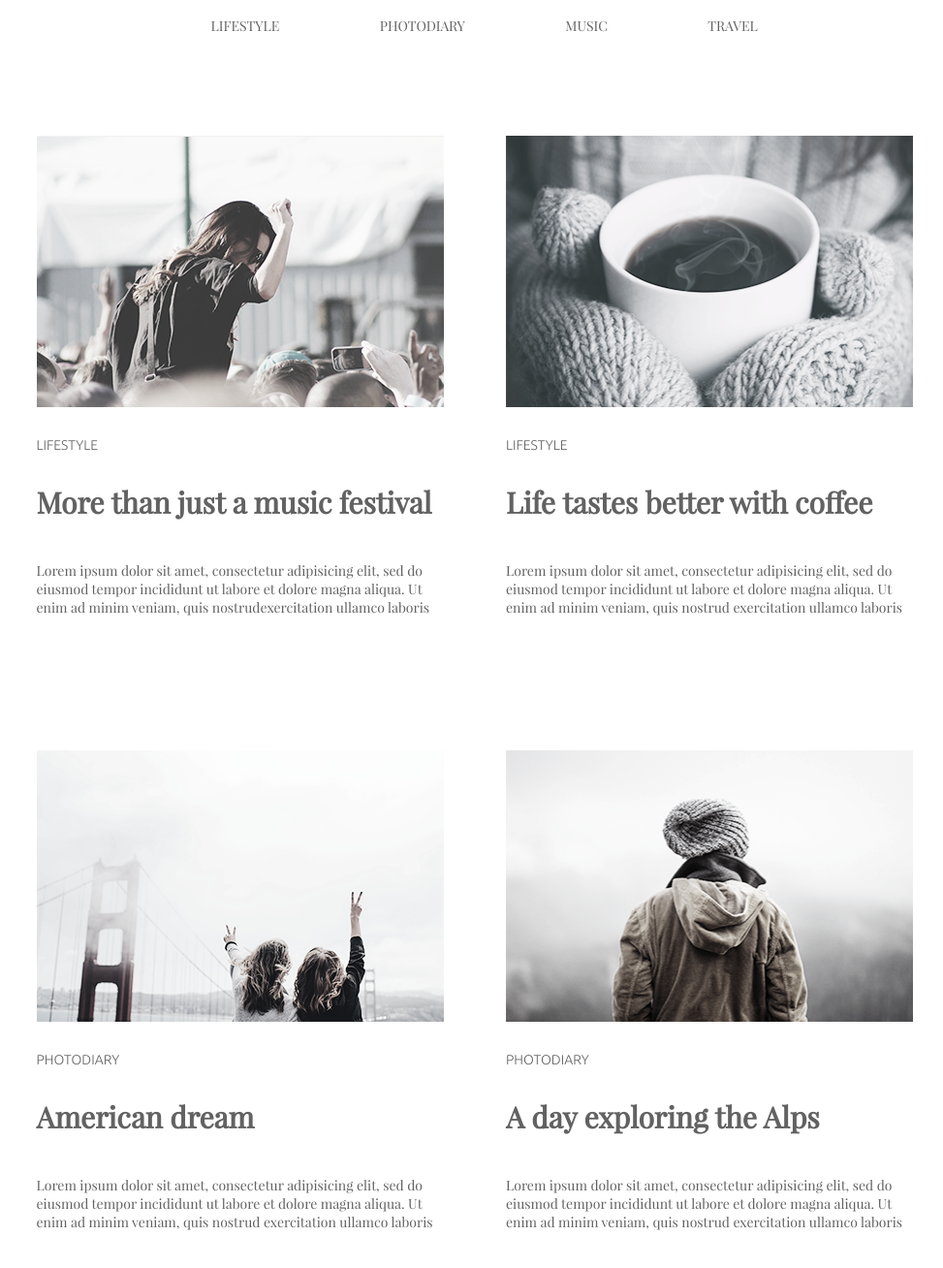
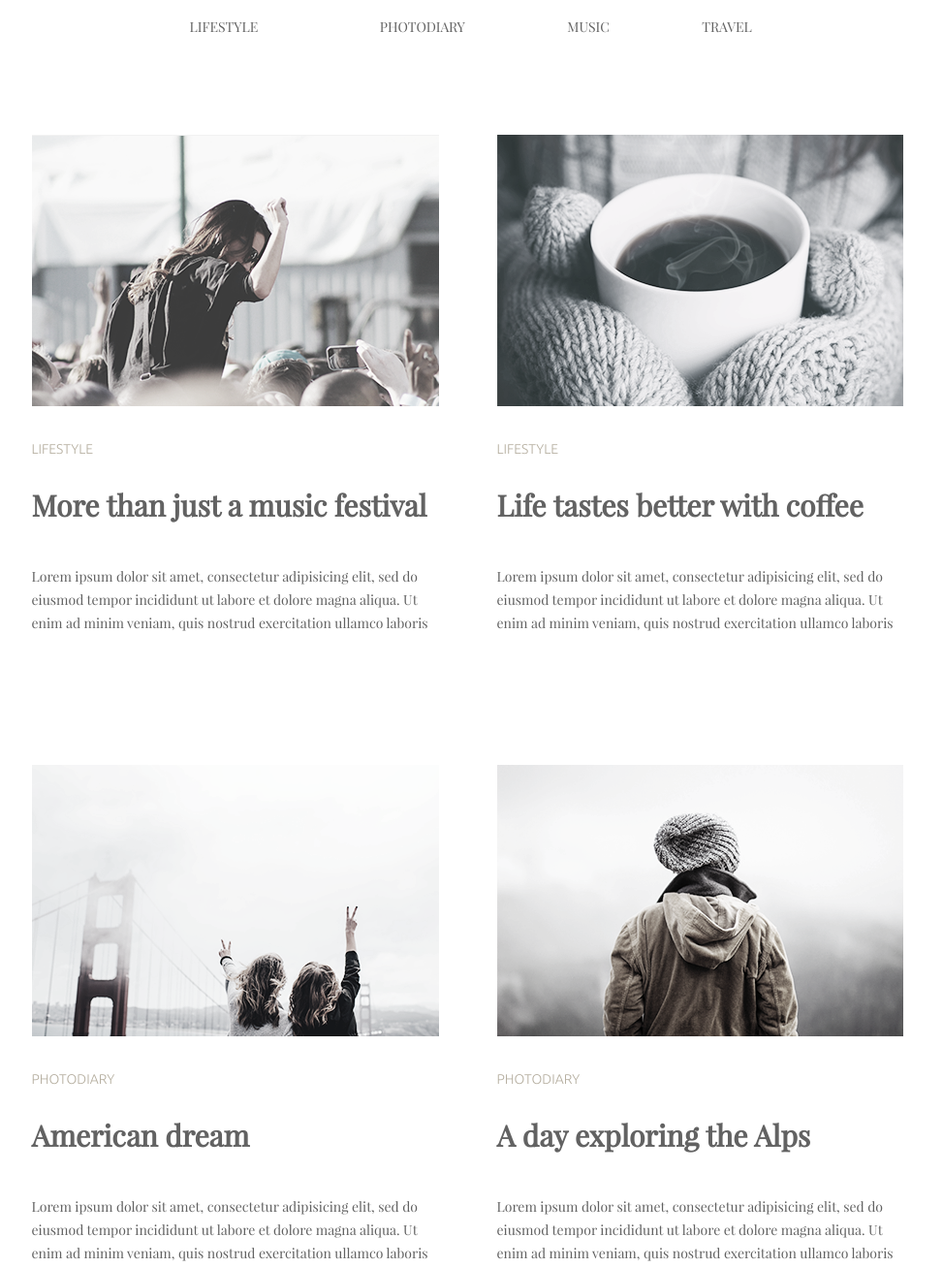
Before and after one commit to ZubanAlex/goit-fe-course, a plain HTML site: page html-css/modul-03/index.html in a window 1280 px wide. Shown: the part 60-1368 px from the top of the page at 97% size, without its empty margins (157-1130 px from the left). Drawn offline with Linux system fonts and the light colour scheme.

Commit message:
Update_rev-01

```diff
--- a/html-css/modul-03/css/style.css
+++ b/html-css/modul-03/css/style.css
@@ -10,96 +10,109 @@
     font-weight: lighter;
     font-style: normal;
 }
-*{
-    margin: 0;
-    padding: 0;
-}
-html{
-    margin-left: 10px;
-}
-body{
+body {
+    box-sizing: content-box;
+    width: 901px;
+    margin: 0 auto;
+    padding: 0px 10px;
     font-family: PlayfairDisplay;
     font-size: 14px;
-    width: 901px;
-    /* outline: 2px solid red; */
-    margin: 0 auto;
     color: #626262;
-    margin-bottom: 70px;
-}
-header{
-    margin-top: 77px;
-    margin-bottom: 104px;
 }
 
+header {
+    margin-top: 78px;
+}
 
-span{
+main {
+    margin-top: 102px;
+    margin-bottom: 56px;
+}
+
+span {
     display: block;
+    margin-top: 32px;
     font-family: UbuntuLight;
     text-transform: uppercase;
-    margin-top: 31px;
-    font-size: 14px;
+    color: #b4ad9e;
 }
+
 h2 {
-    margin-top: 31px;
+    margin-top: 30px;
     font-size: 30px;
 }
-p{
+
+p {
+    margin-top: 42px;
+    margin-bottom: 0px;
+    line-height: 24px;
+}
+
+section {
+    max-width: 420px;
+    display: block;
+    float: left;
+    margin-top: 134px;
+}
+
+button {
+    display: inline-block;
+    box-sizing: border-box;
+    width: 164px;
     height: 60px;
-    margin-top: 41px;
-}
-img{
-    display: block;
-    width: 420px;
-    height: 280px;
-}
-button{
-    display: block;
-    box-sizing: border-box;
-    /* outline: 2px solid red; */
-    margin: auto;
-    margin-top: 57px;
+    margin: 56px 358px;
     font-family: PlayfairDisplay;
+    color: #626262;
     font-size: 20px;
-    text-align: center;
-    width: 160px;
-    height: 60px;
+    border: 1px solid #626262;
     background-color: white;
-    border: 1px solid #626262;
-}
-ul.menu{
-    padding: 0;
-    list-style: none;
-}
-ul.menu li{
-    text-transform: uppercase;
-    display: inline-block;
 
 }
-ul.menu li a{
-    text-decoration: none;
-    font-size: 14px;
-    color: #626262;
-    padding-right: 100px;
+
+button:hover {
+    background-color: #18181827;
 }
-ul.menu li:first-child{
-    padding-left: 180px;
-}
-a.menu_nav:hover{
-    color: #03a9f4;
-}
-ul.row_1{
-    width: 921px;
+
+header nav ul {
     list-style: none;
     padding-left: 0;
 }
-ul.row_1 li {
+
+header nav ul li{
     display: inline-block;
-    max-width: 421px;
-    padding-bottom: 135px;
 }
-li.right_li{
-    padding-left: 60px;
+
+header nav ul li:first-child {
+    padding-left: 163px;
 }
-main ul li.last_row{
-    padding-bottom: 0;
+
+header nav ul li:nth-child(2) {
+    padding-left: 122px;
 }
+
+header nav ul li:nth-child(3) {
+    padding-left: 102px;
+}
+
+header nav ul li:nth-child(4) {
+    padding-left: 92px;
+}
+
+header nav ul li a {
+    text-decoration: none;
+    text-transform: uppercase;
+    color: #626262;
+}
+
+header nav ul li a:hover {
+    color: #03a9f4;
+}
+
+section.left_article {
+    margin-left: 60px;
+}
+
+section:first-child,
+section:nth-child(2) {
+    margin-top: 0;
+}
--- a/html-css/modul-03/index.html
+++ b/html-css/modul-03/index.html
@@ -5,63 +5,102 @@
     <meta charset="UTF-8">
     <meta name="viewport" content="width=device-width, initial-scale=1.0">
     <meta http-equiv="X-UA-Compatible" content="ie=edge">
+    <link rel="stylesheet" href="./css/style.css">
     <title>HomeWork-03</title>
-    <link rel="stylesheet" href="./css/style.css">
 </head>
 
 <body>
     <header>
         <nav>
-            <ul class="menu">
-                <li><a href="#" class="menu_nav">lifestyle</a></li>
-                <li><a href="#" class="menu_nav">photodiary</a></li>
-                <li><a href="#" class="menu_nav">music</a></li>
-                <li><a href="#" class="menu_nav">travel</a></li>
+            <ul>
+                <li><a href="#">lifestyle</a></li>
+                <li><a href="#">photodiary</a></li>
+                <li><a href="#">music</a></li>
+                <li><a href="#">travel</a></li>
             </ul>
         </nav>
     </header>
     <main>
-        <ul class="row_1">
-            <li class="first_li">
-                <img src="./img/Lifestyle.png" alt="Lifestyle">
-                <span>Lifestyle</span>
-                <h2>More than just a music festival</h2>
-                <p>Lorem ipsum dolor sit amet, consectetur adipisicing elit, sed do eiusmod tempor incididunt ut labore et dolore magna aliqua. Ut enim ad minim veniam, quis nostrudexercitation ullamco laboris</p>
-            </li>
-            <li class="right_li">
-                <img src="./img/Coffee.png" alt="Coffee">
-                <span>Lifestyle</span>
-                <h2>Life tastes better with coffee</h2>
-                <p>Lorem ipsum dolor sit amet, consectetur adipisicing elit, sed do eiusmod tempor incididunt ut labore et dolore magna aliqua. Ut enim ad minim veniam, quis nostrud exercitation ullamco laboris</p>
-            </li>
-            <li>
-                <img src="./img/AmericanDream.png" alt="AmericanDream">
-                <span>photodiary</span>
-                <h2>American dream</h2>
-                <p>Lorem ipsum dolor sit amet, consectetur adipisicing elit, sed do eiusmod tempor incididunt ut labore et dolore magna aliqua. Ut enim ad minim veniam, quis nostrud exercitation ullamco laboris</p>
-            </li>
-            <li class="right_li">
-                <img src="./img/DayExploring.png" alt="DayExploring">
-                <span>photodiary</span>
-                <h2>A day exploring the Alps</h2>
-                <p>Lorem ipsum dolor sit amet, consectetur adipisicing elit, sed do eiusmod tempor incididunt ut labore et dolore magna aliqua. Ut enim ad minim veniam, quis nostrud exercitation ullamco laboris</p>
-            </li>
-            <li class="last_row">
+        <section>
+            <img src="./img/Lifestyle.png" alt="Lifestyle">
+            <span>
+                Lifestyle
+            </span>
+            <h2>
+                More than just a music festival
+            </h2>
+            <p>
+                Lorem ipsum dolor sit amet, consectetur adipisicing elit, sed do eiusmod tempor incididunt ut labore et
+                dolore magna aliqua. Ut enim ad minim veniam, quis nostrud exercitation ullamco laboris
+            </p>
+        </section>
+        <section class="left_article" >
+            <img src="./img/Coffee.png" alt="Coffee">
+            <span>
+                Lifestyle
+            </span>
+            <h2>
+                Life tastes better with coffee
+            </h2>
+            <p>
+                Lorem ipsum dolor sit amet, consectetur adipisicing elit, sed do eiusmod tempor incididunt ut labore et
+                dolore magna aliqua. Ut enim ad minim veniam, quis nostrud exercitation ullamco laboris
+            </p>
+        </section>
+        <section>
+            <img src="./img/AmericanDream.png" alt="AmericanDream">
+            <span>
+                photodiary
+            </span>
+            <h2>
+                American dream
+            </h2>
+            <p>
+                Lorem ipsum dolor sit amet, consectetur adipisicing elit, sed do eiusmod tempor incididunt ut labore et
+                dolore magna aliqua. Ut enim ad minim veniam, quis nostrud exercitation ullamco laboris
+            </p>
+        </section>
+        <section class="left_article">
+            <img src="./img/DayExploring.png" alt="DayExploring">
+            <span>
+                photodiary
+            </span>
+            <h2>
+                A day exploring the Alps
+            </h2>
+            <p>
+                Lorem ipsum dolor sit amet, consectetur adipisicing elit, sed do eiusmod tempor incididunt ut labore et
+                dolore magna aliqua. Ut enim ad minim veniam, quis nostrud exercitation ullamco laboris
+            </p>
+        </section>
+        <section>
                 <img src="./img/top_song.png" alt="top_song">
-                <span>Lifestyle</span>
-                <h2>Top 10 song for running</h2>
-                <p>Lorem ipsum dolor sit amet, consectetur adipisicing elit, sed do eiusmod tempor incididunt ut labore et dolore magna aliqua. Ut enim ad minim veniam, quis nostrud exercitation ullamco laboris</p>
-            </li>
-            <li class="right_li last_row">
+                <span>
+                    Lifestyle
+                </span>
+                <h2>
+                    Top 10 song for running
+                </h2>
+                <p>
+                    Lorem ipsum dolor sit amet, consectetur adipisicing elit,sed do eiusmod tempor incididunt ut labore et
+                    dolore magna aliqua. Ut enim ad minim veniam, quis nostrud exercitation ullamco laboris
+                </p>
+            </section>
+            <section class="left_article">
                 <img src="./img/Cold_Day.png" alt="Cold_Day">
-                <span>Lifestyle</span>
-                <h2>Cold winter days</h2>
-                <p>Lorem ipsum dolor sit amet, consectetur adipisicing elit, sed do eiusmod tempor incididunt ut labore et dolore magna aliqua. Ut enim ad minim veniam, quis nostrud exercitation ullamco laboris</p>
-            </li>
-        </ul>
+                <span>
+                    Lifestyle
+                </span>
+                <h2>
+                    Cold winter days
+                </h2>
+                <p>
+                    Lorem ipsum dolor sit amet, consectetur adipisicing elit,sed do eiusmod tempor incididunt ut labore et
+                    dolore magna aliqua. Ut enim ad minim veniam, quis nostrud exercitation ullamco laboris
+                </p>
+            </section>
     </main>
-<button>Load more</button>
-
+    <button>Load more</button>
 </body>
 
 </html>
```
